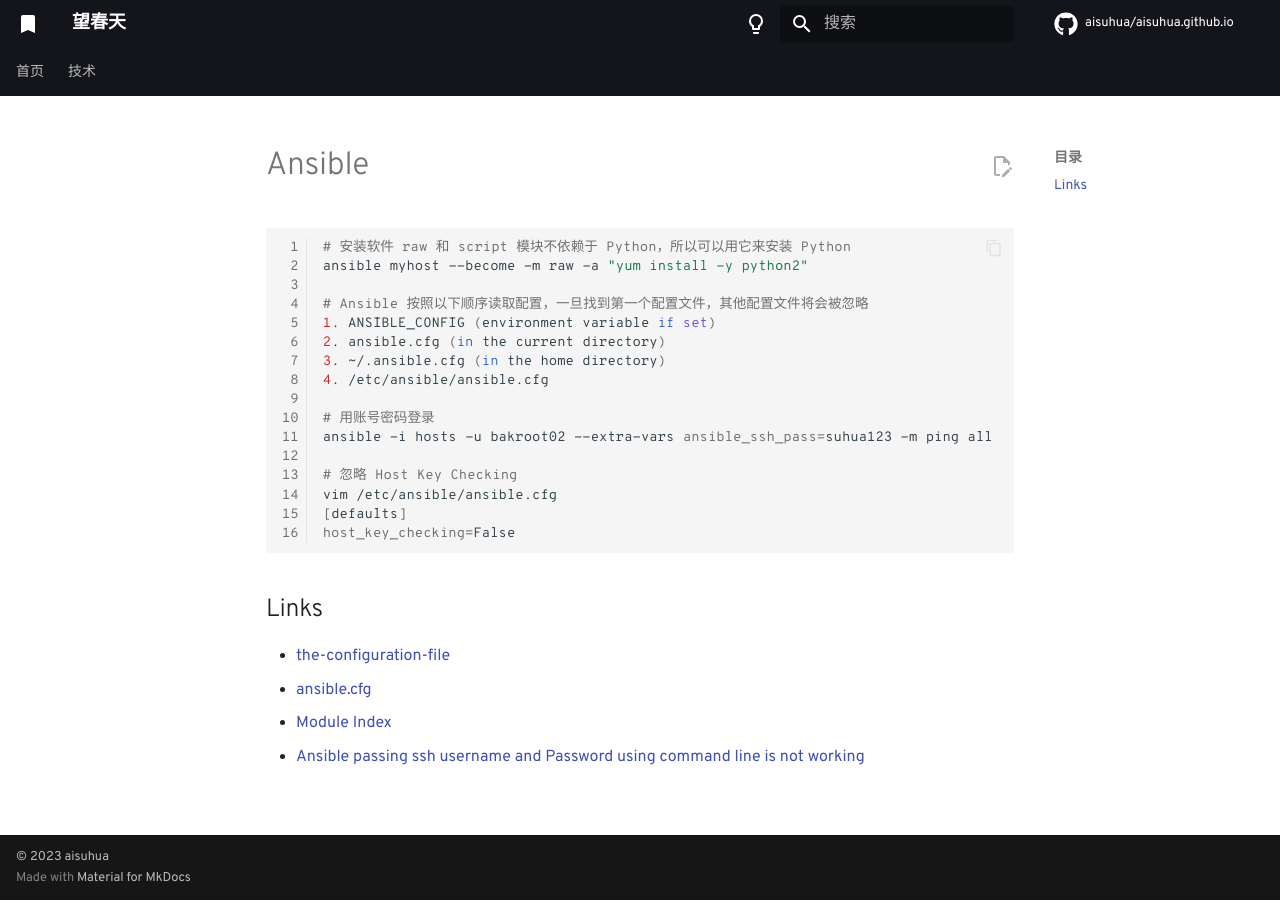
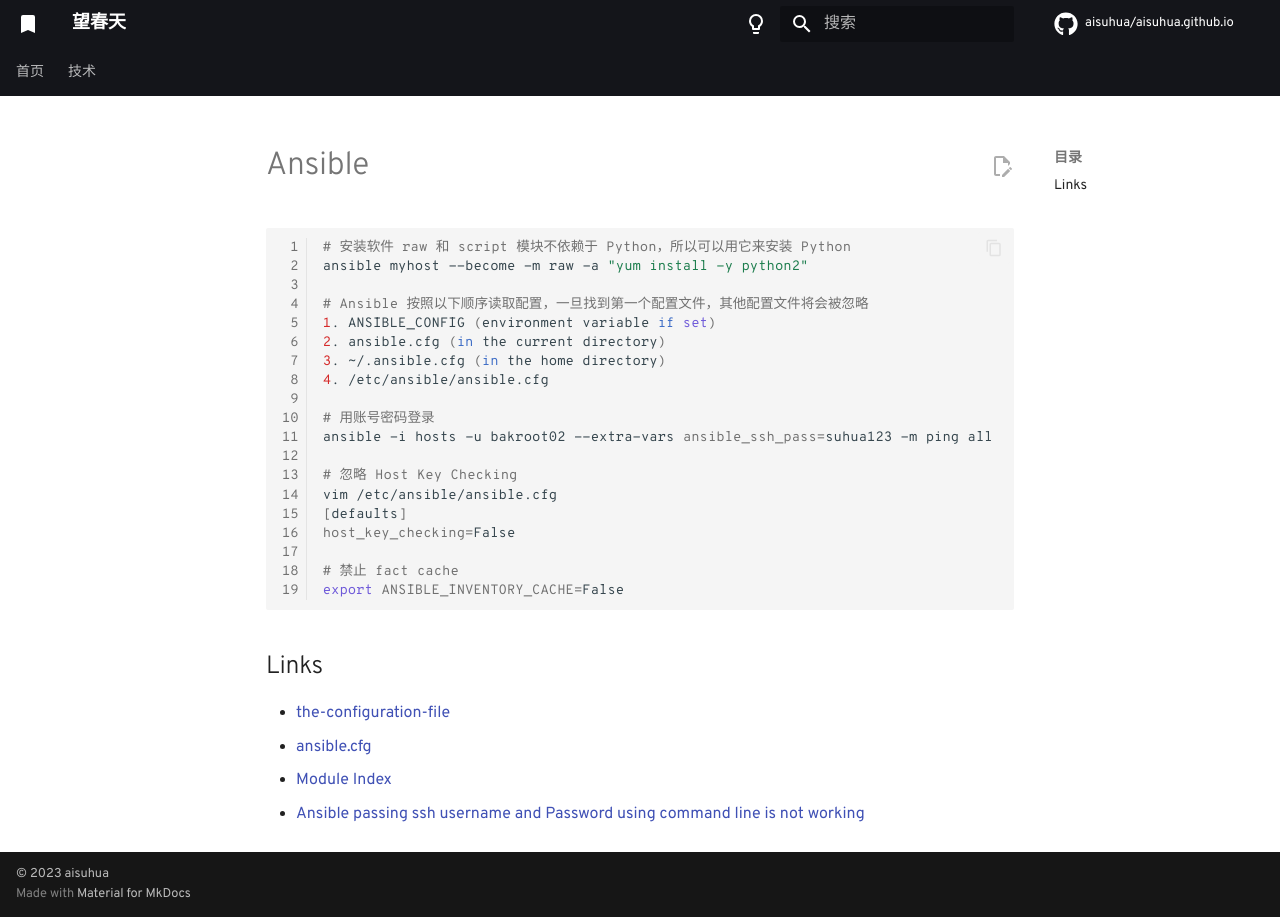
Before and after one commit to aisuhua/aisuhua.github.io, an MkDocs documentation site: the page built from docs/ansible/index.md, in a window 1280 px wide. Built offline with MkDocs 1.6.1 and Material for MkDocs 9.7.7, drawn with Linux system fonts in a browser that asks for light colours; comment, search, counter and statistics services are not loaded.

Commit message:
index.md

````diff
--- a/docs/ansible/index.md
+++ b/docs/ansible/index.md
@@ -17,6 +17,9 @@
 vim /etc/ansible/ansible.cfg
 [defaults]
 host_key_checking=False
+
+# 禁止 fact cache
+export ANSIBLE_INVENTORY_CACHE=False
 ```
 
 ## Links
````
